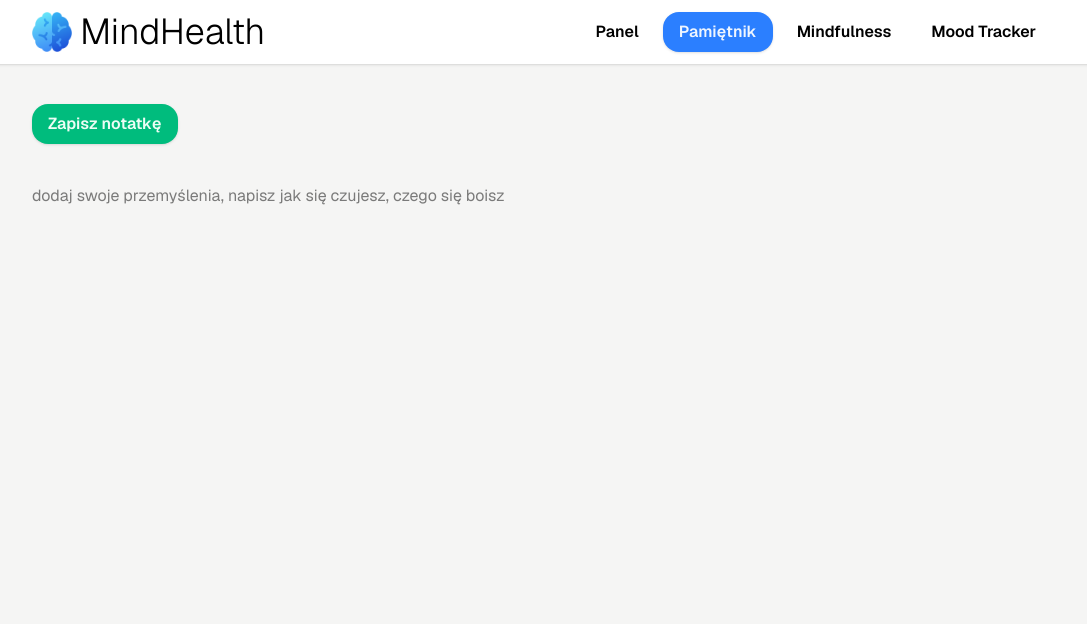
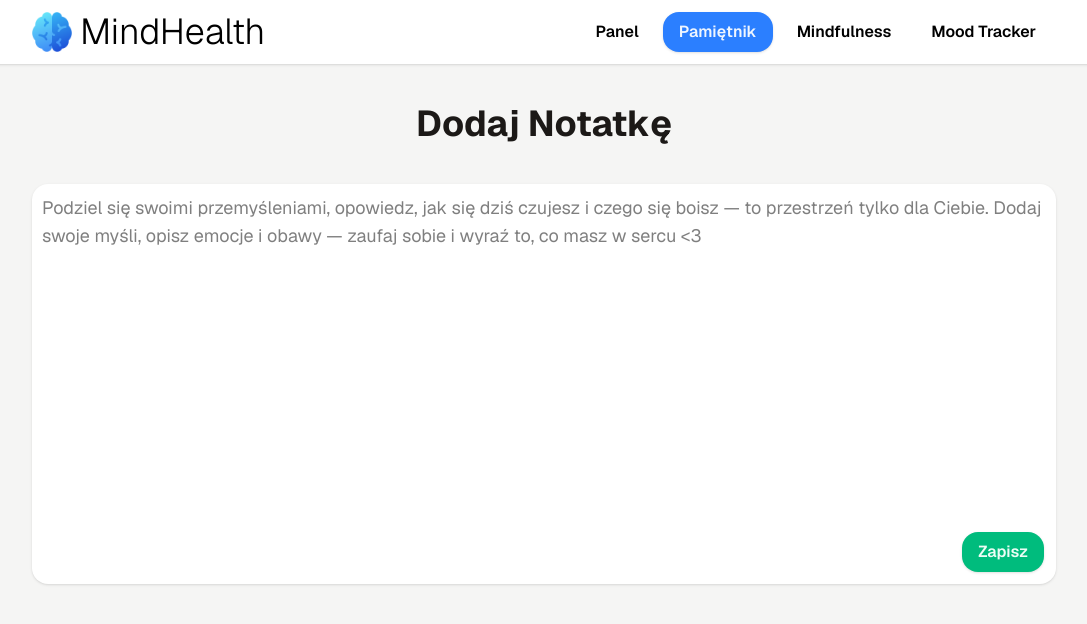
Before and after one commit to OKE225/MindHealth, a React (Vite) app in the folder client/: page /application/diary/add in a window 1280 px wide. Shown: the top 624 px of the page, without its empty margins (96-1183 px from the left). Built offline with nearby package versions, Linux system fonts and the light colour scheme.

Commit message:
Add full working diary section

```diff
--- a/client/src/App.tsx
+++ b/client/src/App.tsx
@@ -9,26 +9,46 @@ import { useState } from "react";
 import ExercisePage from "./pages/ExercisePage";
 import DiaryPage from "./pages/DiaryPage";
 import AddDiaryNotePage from "./pages/AddDiaryNotePage";
+import { DiaryContext } from "./DiaryContext";
+import type { NoteType } from "./types/Note";
 // import Footer from "./components/Footer";
 
 const App = () => {
-  const [nameTodayMood, setNameTodayMood] = useState<string>("");
+  const [nameTodayMood, setNameTodayMood] = useState<string>(``);
+  const [notesList, setNotesList] = useState<NoteType[]>(() => {
+    const isSaved = localStorage.getItem("notesList");
+    return isSaved ? JSON.parse(isSaved) : [];
+  });
 
   const setTodayMood = (name: string) => setNameTodayMood(name);
+  const addNoteToList = (note: NoteType) => {
+    setNotesList((prevValue) => [...prevValue, note]);
+  };
 
   return (
     <ApplicationContext.Provider value={{ nameTodayMood, setTodayMood }}>
+      <DiaryContext.Provider value={{ notesList, addNoteToList }}>
         <Routes>
           <Route path="/" element={<LandingPage />} />
           <Route path="/application" element={<ApplicationPage />} />
           <Route path="/application/diary" element={<DiaryPage />} />
           <Route path="/application/diary/add" element={<AddDiaryNotePage />} />
-        <Route path="/application/mindfulness" element={<MindfulnessPage />} />
-        <Route path="/application/mindfulness/:id" element={<ExercisePage />} />
-        <Route path="/application/mood-tracker" element={<MoodTrackerPage />} />
+          <Route
+            path="/application/mindfulness"
+            element={<MindfulnessPage />}
+          />
+          <Route
+            path="/application/mindfulness/:id"
+            element={<ExercisePage />}
+          />
+          <Route
+            path="/application/mood-tracker"
+            element={<MoodTrackerPage />}
+          />
           <Route path="/chat" element={<ChatPage />} />
         </Routes>
         {/* <Footer /> */}
+      </DiaryContext.Provider>
     </ApplicationContext.Provider>
   );
 };
--- /dev/null
+++ b/client/src/DiaryContext.ts
@@ -0,0 +1,11 @@
+import { createContext } from "react";
+import type { NoteType } from "./types/Note";
+
+interface DiaryContextType {
+  notesList: NoteType[];
+  addNoteToList: (note: NoteType) => void;
+}
+
+export const DiaryContext = createContext<DiaryContextType | undefined>(
+  undefined
+);
--- a/client/src/components/DiaryNotesList.tsx
+++ b/client/src/components/DiaryNotesList.tsx
@@ -1,5 +1,29 @@
+import { useContext } from "react";
+import { DiaryContext } from "../DiaryContext";
+
 const DiaryNotesList = () => {
-  return <div className="mt-5">DiaryNotesList</div>;
+  const context = useContext(DiaryContext);
+  if (!context)
+    throw new Error("DiaryNotesList must be used within DiaryContext.Provider");
+
+  const { notesList } = context;
+
+  return (
+    <div className="grid grid-cols-2 gap-2 my-5">
+      {notesList.length > 0 ? (
+        notesList.map((note, id) => (
+          <div className="relative bg-white text-lg p-5 pb-8 whitespace-pre-wrap rounded-2xl shadow">
+            <p key={id}>{note.content}</p>
+            <p className="absolute text-stone-400 right-4 bottom-1">
+              {note.date}
+            </p>
+          </div>
+        ))
+      ) : (
+        <p>Brak notatek w pamiętniku. Dodaj swoją pierwszą notatkę!</p>
+      )}
+    </div>
+  );
 };
 
 export default DiaryNotesList;
--- a/client/src/pages/AddDiaryNotePage.tsx
+++ b/client/src/pages/AddDiaryNotePage.tsx
@@ -1,19 +1,63 @@
+import { useContext, useState } from "react";
 import NavbarWithLinks from "../components/NavbarWithLinks";
+import { DiaryContext } from "../DiaryContext";
+import { useNavigate } from "react-router";
 
 const AddDiaryNotePage = () => {
+  const [content, setContent] = useState("");
+
+  const navigate = useNavigate();
+
+  const context = useContext(DiaryContext);
+  if (!context) {
+    throw new Error(
+      "AddDiaryNotePage must be used within DiaryContext.Provider"
+    );
+  }
+
+  const { notesList, addNoteToList } = context;
+
+  const handleSave = () => {
+    if (content) {
+      const noteObj = {
+        content,
+        date: new Date().toISOString().substring(0, 10),
+      };
+      addNoteToList(noteObj);
+
+      const updateNotesList = [...notesList, noteObj];
+      localStorage.setItem("notesList", JSON.stringify(updateNotesList));
+
+      navigate("/application/diary");
+    } else {
+      alert("Zawartość notatki jest pusta");
+    }
+  };
+
   return (
     <div>
       <NavbarWithLinks />
 
-      <main className="w-[80%] mx-auto ">
-        <button className="bg-emerald-500 text-emerald-50 inline-block font-semibold text-md px-4 py-2 my-10 rounded-2xl hover:bg-emerald-600 active:bg-emerald-700 shadow cursor-pointer">
-          Zapisz notatkę
-        </button>
-        <input
-          type="text"
-          className="w-full"
-          placeholder="dodaj swoje przemyślenia, napisz jak się czujesz, czego się boisz"
-        />
+      <main className="w-[80%] mx-auto">
+        <div className="text-center my-10">
+          <h3 className="text-stone-900 text-4xl font-bold capitalize">
+            Dodaj Notatkę
+          </h3>
+        </div>
+
+        <div className="relative">
+          <textarea
+            className="bg-white text-lg block w-full min-h-100 p-2.5 rounded-2xl shadow focus:outline-none focus:shadow-lg resize-none"
+            placeholder="Podziel się swoimi przemyśleniami, opowiedz, jak się dziś czujesz i czego się boisz — to przestrzeń tylko dla Ciebie. Dodaj swoje myśli, opisz emocje i obawy — zaufaj sobie i wyraź to, co masz w sercu <3"
+            value={content}
+            onChange={(e) => setContent(e.target.value)}
+          />
+          <button
+            className="bg-emerald-500 text-emerald-50 inline-block font-semibold text-md px-4 py-2 rounded-2xl hover:bg-emerald-600 active:bg-emerald-700 shadow cursor-pointer absolute bottom-3 right-3"
+            onClick={handleSave}>
+            Zapisz
+          </button>
+        </div>
       </main>
     </div>
   );
--- a/client/src/pages/DiaryPage.tsx
+++ b/client/src/pages/DiaryPage.tsx
@@ -4,6 +4,13 @@ import NavbarWithLinks from "../components/NavbarWithLinks";
 import DiaryHeaders from "../components/DiaryHeaders";
 
 const MemorialsPage = () => {
+  const handleDeleteNotes = () => {
+    if (confirm("Czy na pewno chcesz usunąć wszystkie notatki?")) {
+      localStorage.removeItem("notesList");
+      window.location.reload();
+    }
+  };
+
   return (
     <div>
       <NavbarWithLinks />
@@ -13,10 +20,16 @@ const MemorialsPage = () => {
 
         <Link
           to="/application/diary/add"
-          className="bg-blue-500 text-blue-50 inline-block font-semibold text-md px-4 py-2 rounded-xl hover:bg-blue-600 active:bg-blue-700 shadow">
-          Dodaj notatkę
+          className="bg-blue-500 text-blue-50 inline-block font-semibold text-md px-4 py-2 rounded-2xl hover:bg-blue-600 active:bg-blue-700 shadow">
+          Dodaj Notatkę
         </Link>
         <DiaryNotesList />
+
+        <button
+          className="bg-rose-500 text-rose-50 inline-block font-semibold text-md px-4 py-2 rounded-2xl hover:bg-rose-600 active:bg-rose-700 cursor-pointer shadow"
+          onClick={handleDeleteNotes}>
+          Usuń Notatki
+        </button>
       </main>
     </div>
   );
--- /dev/null
+++ b/client/src/types/Note.ts
@@ -0,0 +1,4 @@
+export interface NoteType {
+  content: string;
+  date: string;
+}
```
Lines whose indentation alone changed are shown as unchanged.
